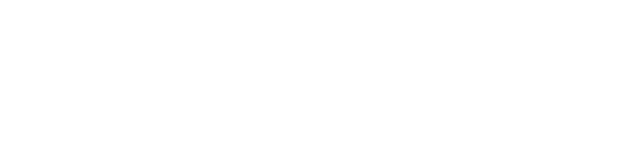
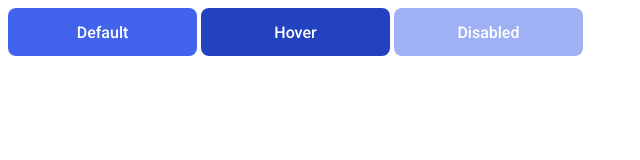
Before and after one commit to js-tasks-ru/htmlcss-20211125_dan-ignatov, a website: page 03-lection1/01-button/index.html in a window 1280 px wide. Shown: the whole page, without its empty margins (0-640 px from the left). Drawn offline with Linux system fonts and the light colour scheme.

Commit message:
Button component, theme 1 only

```diff
--- a/03-lection1/01-button/button.css
+++ b/03-lection1/01-button/button.css
@@ -1 +1,76 @@
-/* Стилизация кнопки */
+/* Button internals are complex:
+    - https://css-tricks.com/overriding-default-button-styles/
+    - https://css-tricks.com/use-button-element/
+*/
+
+/* Стилизация кнопки v1: <div role="button" /> - keyboard/touch handlers? form submit? special devices? anything else? */
+
+/* Стилизация кнопки v2*/
+.button {
+    /*
+        https://developer.mozilla.org/en-US/docs/Web/CSS/unset
+        IE doesn't support it - it's ok
+        TODO: there are 'inherited/initial' in description?
+    */
+    all: unset;
+
+    /* Explicit enumeration v1:
+    border: none;
+    background-image: none;
+    background-color: transparent;
+    -webkit-box-shadow: none;
+    -moz-box-shadow: none;
+    box-shadow: none;
+    */
+
+    /* Explicit enumeration v2:
+    background-color: transparent;
+    border: none;
+    -moz-appearance: none;
+    -webkit-appearance: none;
+    appearance: none;
+    */
+
+    border-radius: 8px;
+    width: 189px;
+    height: 48px;
+    /* TODO: use global var - background: var(--blue); */
+    background: #4263EB;
+
+    font-family: Roboto;
+    font-style: normal;
+    font-weight: 500;
+    font-size: 16px;
+    line-height: 19px;
+    /* identical to box height */
+
+    text-align: center;
+
+    color: #FFFFFF;
+}
+
+/*
+    TODO: ask designer -
+    - there is no design for .button:focus (focus-visible/focus-within) - https://developer.mozilla.org/en-US/docs/Web/CSS/:focus
+    - there is no design for .button:active - https://developer.mozilla.org/en-US/docs/Web/CSS/:active
+    - there is no design for .button:default (?) - https://developer.mozilla.org/en-US/docs/Web/CSS/:default
+    - there is no design for .button[disabled]:hover (?)
+*/
+
+.button:hover,
+.button[hover_debug]
+{
+    background: #2342C0;
+}
+
+.button[disabled]
+{
+    background: #4263EB;
+    opacity: 0.5;
+    /*
+        TODO: how to mix background and foreground with their opacity ?
+        https://stackoverflow.com/questions/52992900/how-to-blend-two-rgb-colors-front-and-back-based-on-their-alpha-channels
+    */
+    /* color: rgba(66, 99, 235, 0.25) */
+    color: white;
+}
--- a/03-lection1/01-button/index.html
+++ b/03-lection1/01-button/index.html
@@ -6,6 +6,8 @@
         <link rel="stylesheet" href="./button.css">
     </head>
     <body>
-
+        <button class="button">Default</button>
+        <button class="button" hover_debug>Hover</button>
+        <button class="button" disabled>Disabled</button>
     </body>
 </html>
```
